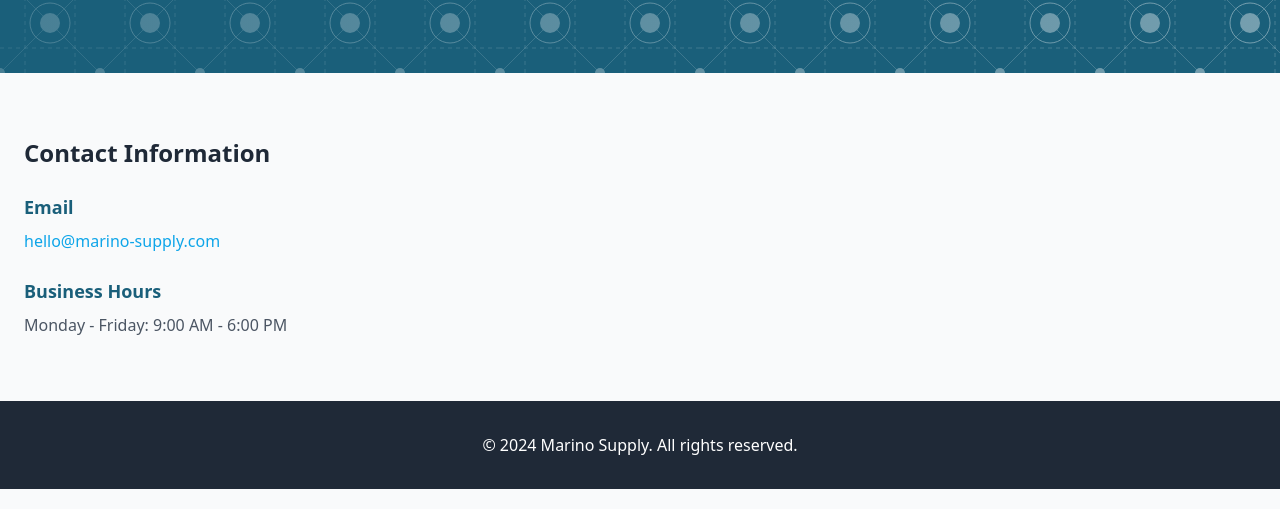
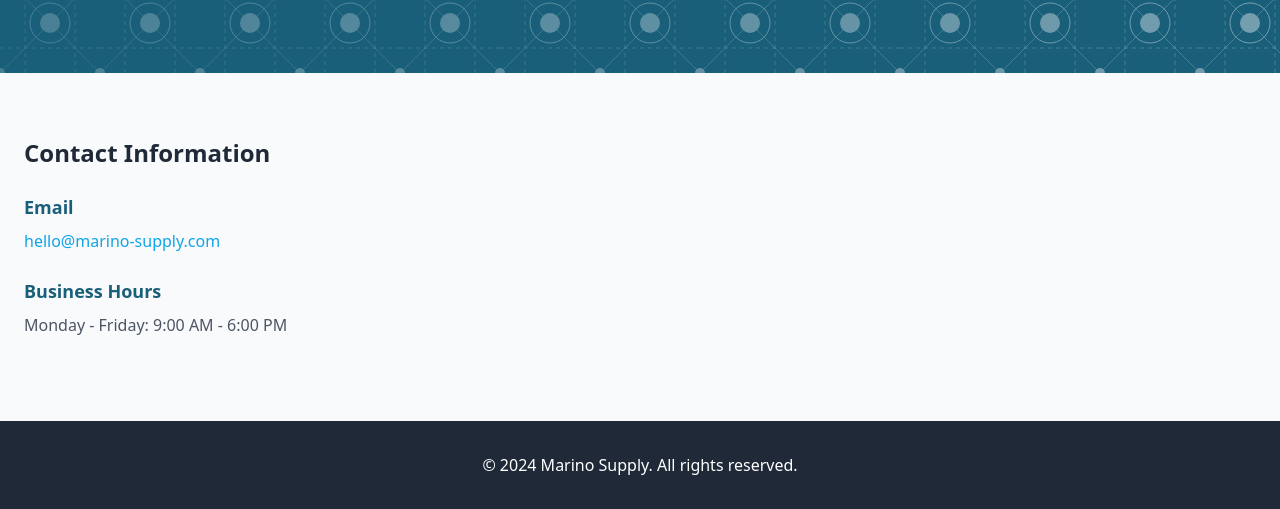
Before and after one commit to fabiosimoesds/safesupplyuk, a website: page contact.html in a window 1280 px wide. Shown: the part 291-800 px from the top of the page. Drawn offline with Linux system fonts and the light colour scheme.

Commit message:
fix the footer shrinking

```diff
--- a/contact.html
+++ b/contact.html
@@ -8,7 +8,7 @@
     <link rel="icon" type="image/svg+xml" href="images/logo.svg">
     <link rel="alternate icon" type="image/png" href="images/logo.png">
 </head>
-<body class="bg-gray-50">
+<body class="bg-gray-50 flex flex-col min-h-screen">
     <!-- Header -->
     <header class="bg-white shadow-md">
         <nav class="container mx-auto px-6 py-4">
@@ -27,6 +27,7 @@
         </nav>
     </header>
 
+    <main class="flex-grow flex-shrink-0 basis-auto">
         <!-- Hero Section -->
         <section class="relative h-[300px] bg-primary bg-pattern">
             <!-- Overlay gradient for better text readability -->
@@ -66,6 +67,7 @@
                 </div>
             </div>
         </section>
+    </main>
 
     <footer class="bg-gray-800 text-white py-8">
         <div class="container mx-auto px-6 text-center">
```
Also changed, not shown: about.html (+3 -1 lines), index.html (+2 -2 lines), dist/output.css. Lines whose indentation alone changed are shown as unchanged.
